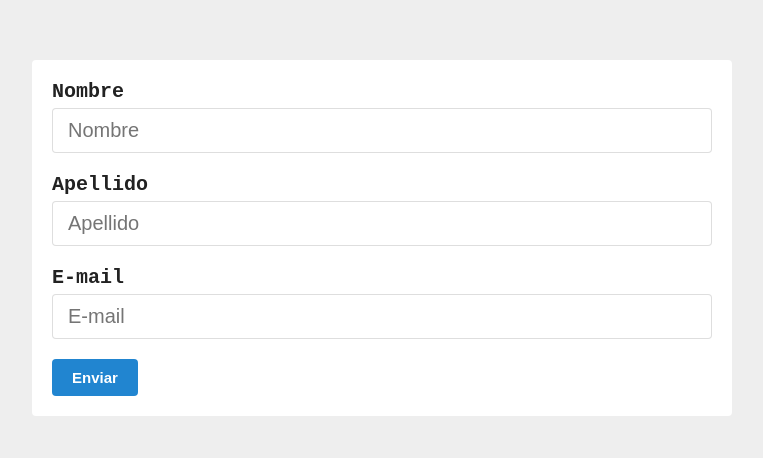
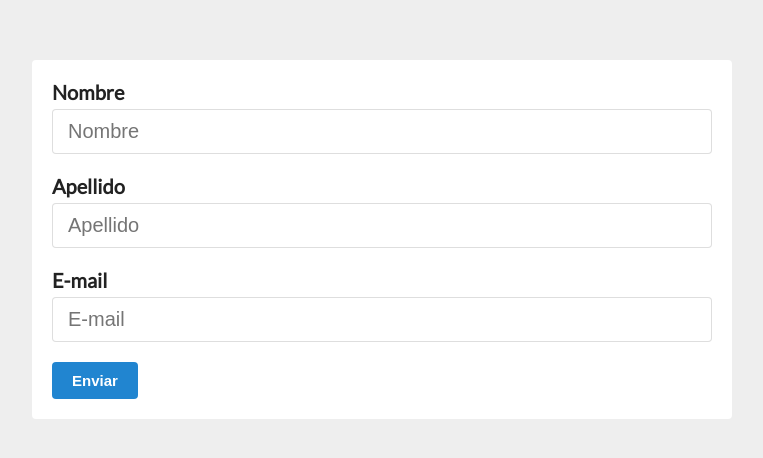
Before and after one commit to JuananA1000/GestorDeUsuarios, a React (Create React App) app: page / in a window 1280 px wide. Shown: the part 132-590 px from the top of the page, without its empty margins (258-1021 px from the left). Built offline with nearby package versions, Linux system fonts and the light colour scheme.

Commit message:
Detalles finales

```diff
--- a/public/index.html
+++ b/public/index.html
@@ -10,11 +10,15 @@
             content="Web site created using create-react-app"
         />
         <link rel="apple-touch-icon" href="%PUBLIC_URL%/logo192.png" />
+        <link rel="manifest" href="%PUBLIC_URL%/manifest.json" />
 
-        <link rel="manifest" href="%PUBLIC_URL%/manifest.json" />
-        <!--
-            PENDIENTE: instalar fuentes de GoogleFonts
-         -->
+        <!-- Fuente Lato -->
+        <link rel="preconnect" href="https://fonts.googleapis.com" />
+        <link rel="preconnect" href="https://fonts.gstatic.com" crossorigin />
+        <link
+            href="https://fonts.googleapis.com/css2?family=Lato&display=swap"
+            rel="stylesheet"
+        />
         <title>Gestor de Usuarios</title>
     </head>
     <body>
--- a/src/index.css
+++ b/src/index.css
@@ -1,7 +1,6 @@
 body{
     font-family: Lato, sans-serif;
     margin: 0;
-    font-family: 'Courier New', Courier, monospace;
     -webkit-font-smoothing: antialiased;
     -moz-osx-font-smoothing:grayscale ;
     background-color: #eee;
```
